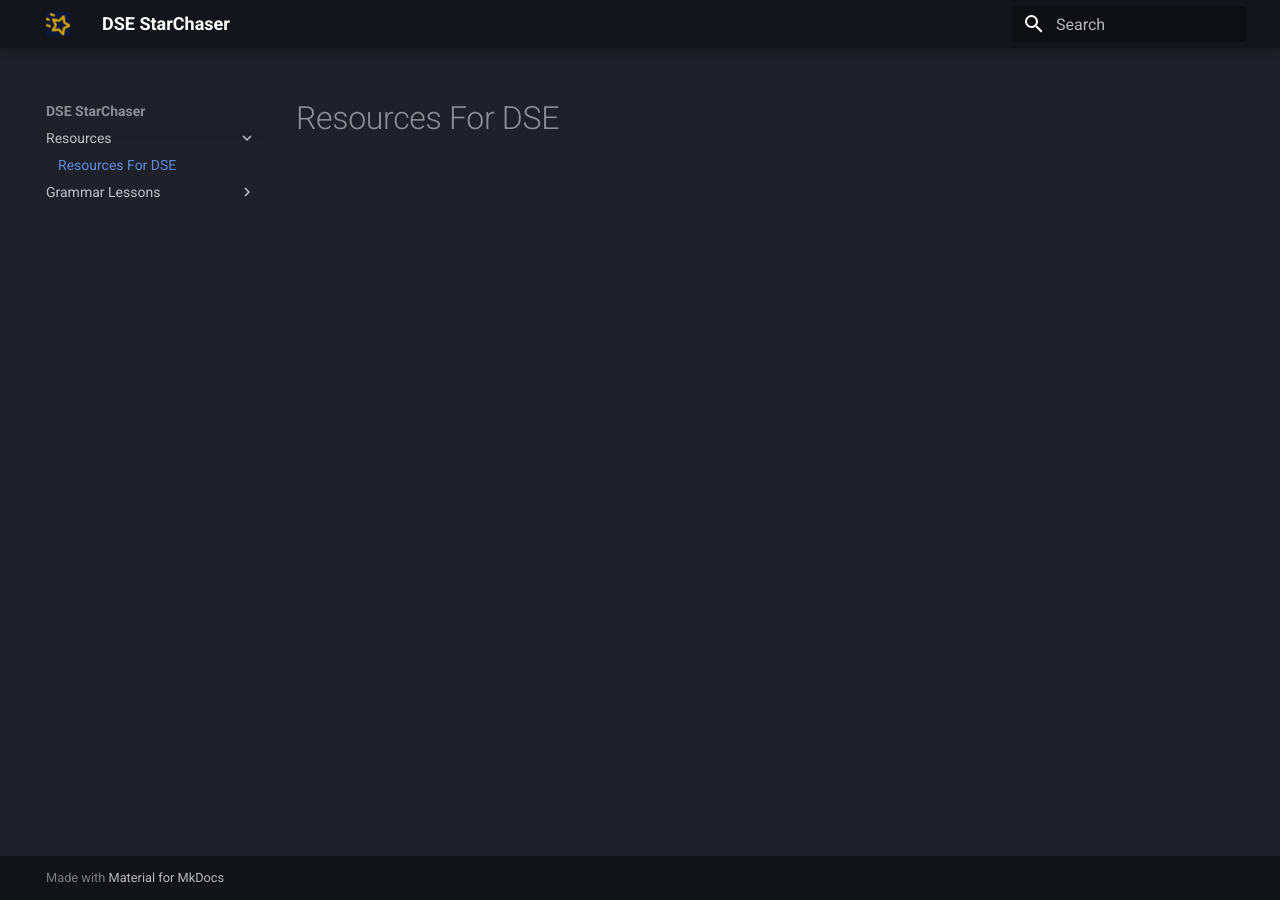
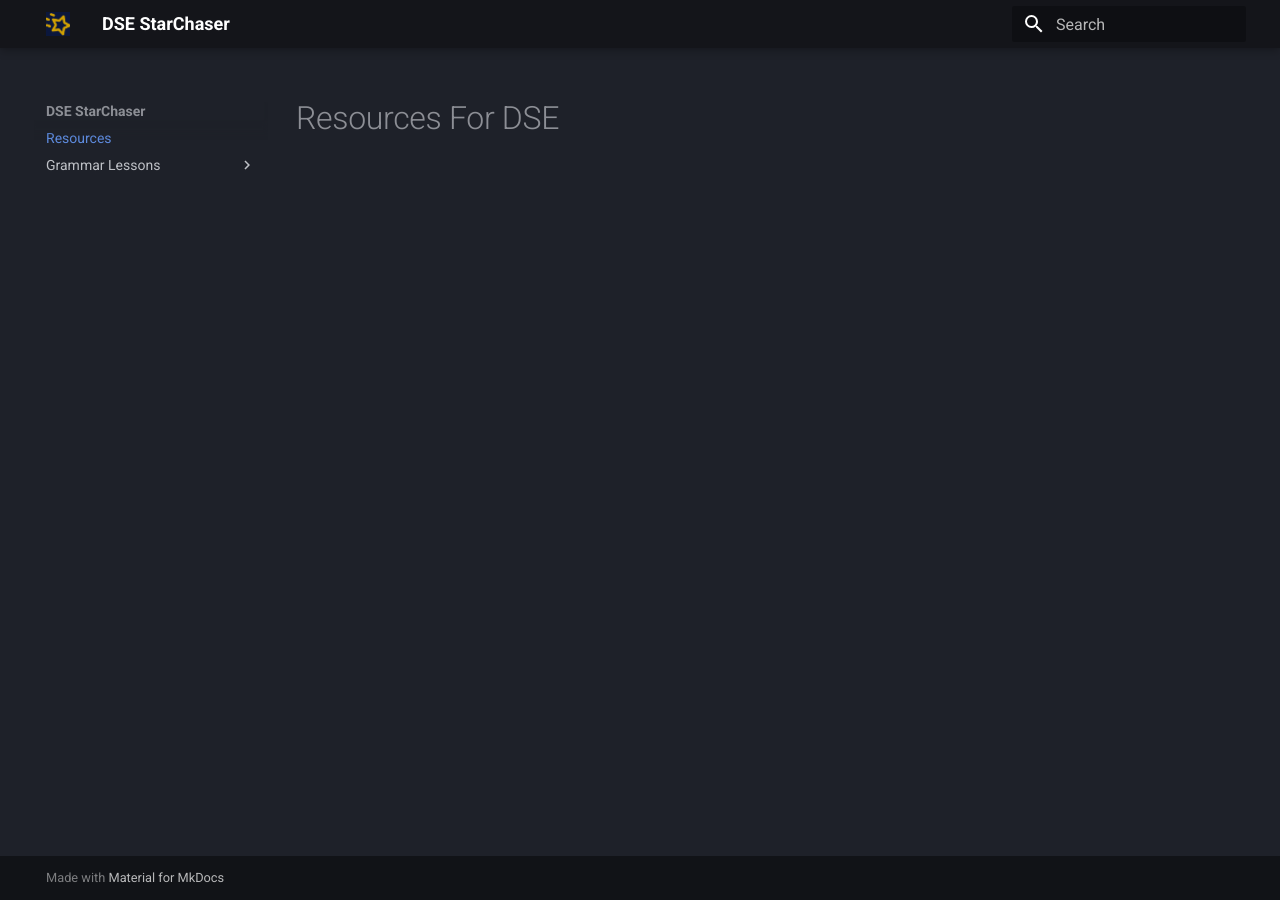
Before and after one commit to louiskwt/starchaser-portal, an MkDocs documentation site: the page built from docs/resources/index.md, in a window 1280 px wide. Built offline with MkDocs 1.6.1 and Material for MkDocs 9.7.7, drawn with Linux system fonts in a browser that asks for light colours.

Commit message:
updated navigation

```diff
--- a/mkdocs.yml
+++ b/mkdocs.yml
@@ -9,7 +9,6 @@ theme:
     scheme: slate
 
 nav:
-  - Resources:
-      - resources/index.md
+  - Resources: resources/index.md
   - Grammar Lessons:
       - grammar/index.md
```
